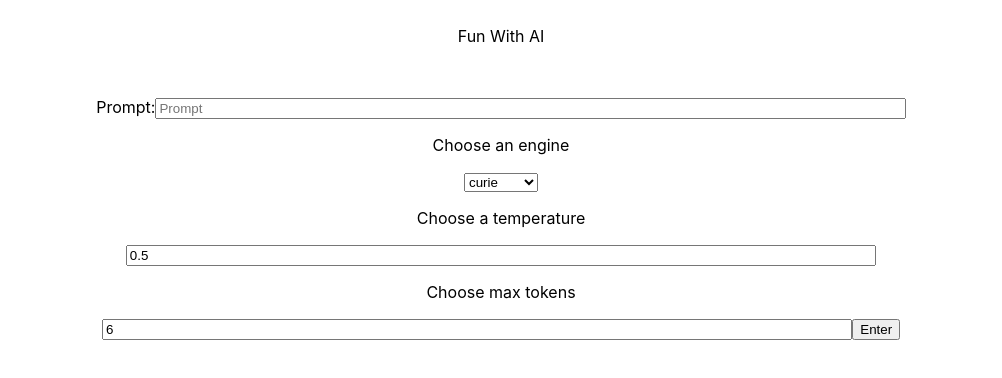
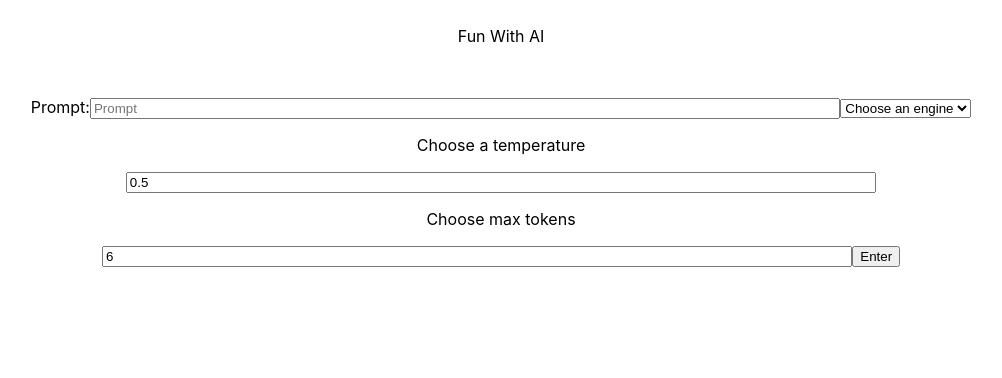
Before and after one commit to lilydev16/ama_ai, a React (Create React App) app: page / in a window 1280 px wide. Shown: the top 378 px of the page, without its empty margins (139-1141 px from the left). Built offline with nearby package versions, Linux system fonts and the light colour scheme.

Commit message:
Update dropdown menu and clear engine value on submit

```diff
--- a/src/components/Form/Form.js
+++ b/src/components/Form/Form.js
@@ -46,7 +46,7 @@ const Form = ({ addPrompt }) => {
   }
 
   const clearInputs = () => {
-    setPromptReq({ prompt: '', temperature: 0.5, tokens: 6 })
+    setPromptReq({ prompt: '', temperature: 0.5, tokens: 6, engine: '' })
   }
 
 
@@ -63,12 +63,13 @@ const Form = ({ addPrompt }) => {
           value={promptReq.prompt}
           onChange={(e) => updatePromptInput(e)}
         />
-        <p>Choose an engine</p>
+
         <select
           name='engine'
           value={promptReq.engine}
           onChange={(e) => updateEngine(e)}
         >
+          <option value=''>Choose an engine</option>
           <option value='text-curie-001'>curie</option>
           <option value='text-davinci-002'>davinci</option>
           <option value='text-babbage-001'>babbage</option>
```
